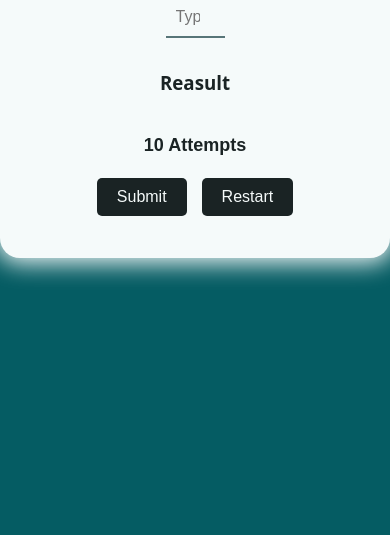
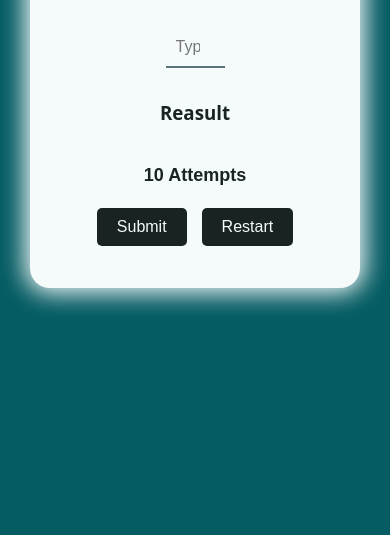
Before and after one commit to Asad-Khan-07/Guess-the-Number, a plain HTML site: page index.html in a window 390 px wide. Shown: the part 369-904 px from the top of the page. Before the commit the page ends 844 px from the top, so only its background shows below. Drawn offline with Linux system fonts and the light colour scheme.

Commit message:
making responsive

```diff
--- a/style.css
+++ b/style.css
@@ -2,11 +2,12 @@ body {
   font-family: Arial, sans-serif;
   margin: 0;
   display: flex;
+  flex-direction: row;
   justify-content: center;
   align-items: center;
   height: 100vh;
   background-color: #055c63;
-  padding: 0px;
+  padding: 30px;
   overflow: hidden;
 }
 
```
